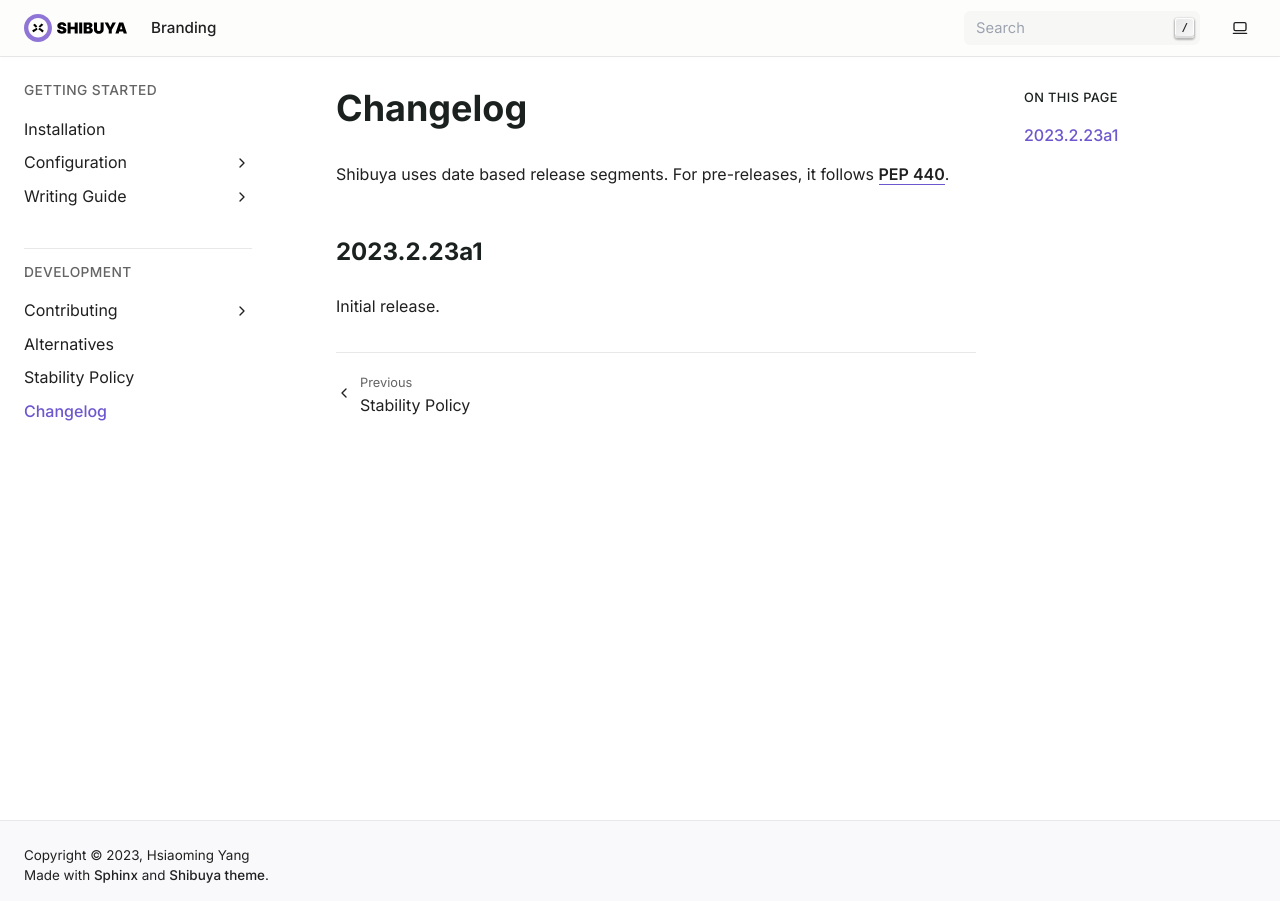
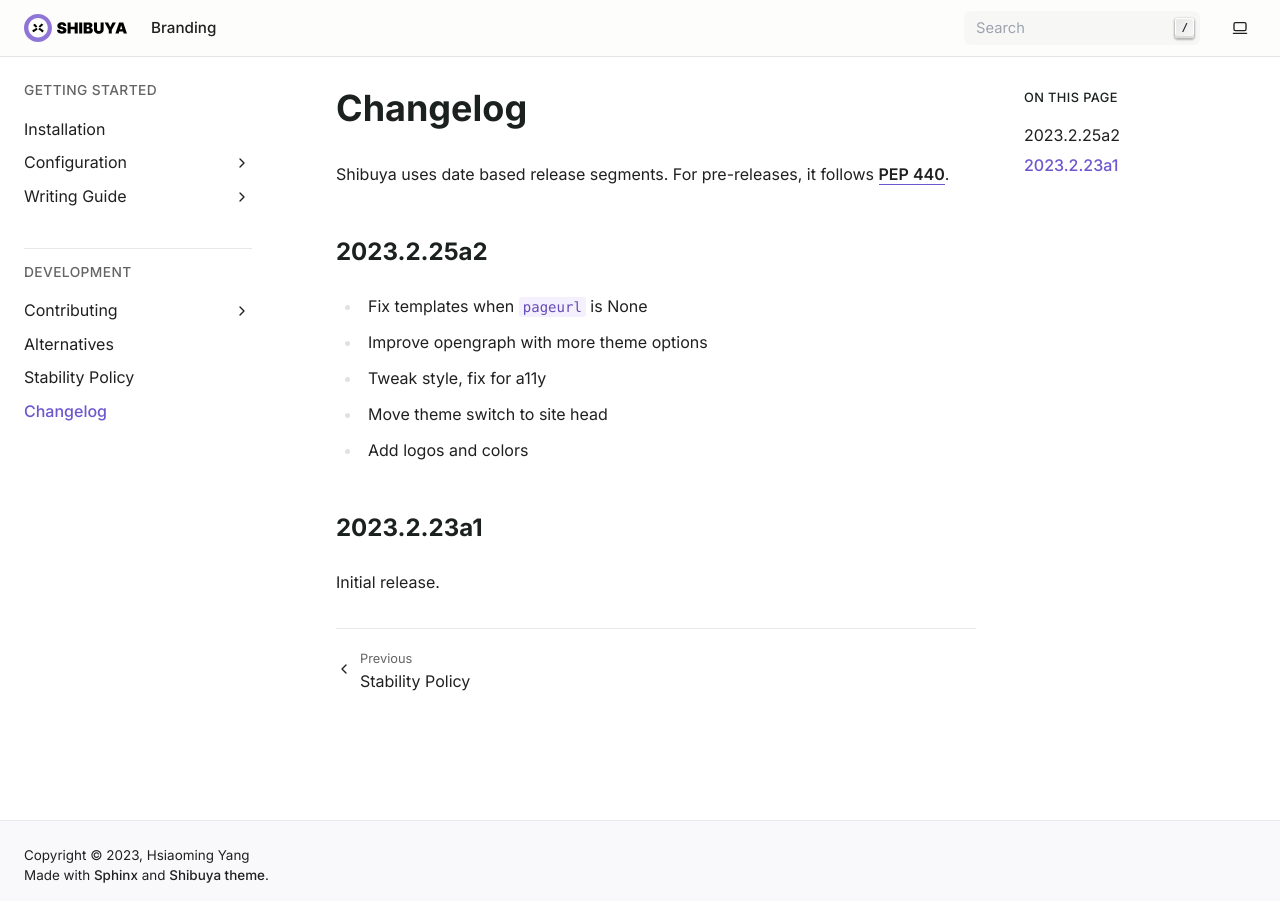
Before and after one commit to lepture/shibuya, a Sphinx documentation site: the page built from docs/changelog.rst, in a window 1280 px wide. Built offline with Sphinx 7.4.7, drawn with Linux system fonts in a browser that asks for light colours; pages that are not in the unit, such as notebooks, are missing from menus.

Commit message:
chore: release 2023.2.25a2

```diff
--- a/docs/changelog.rst
+++ b/docs/changelog.rst
@@ -3,6 +3,16 @@ Changelog
 
 Shibuya uses date based release segments. For pre-releases, it follows :pep:`440`.
 
+
+2023.2.25a2
+-----------
+
+- Fix templates when ``pageurl`` is None
+- Improve opengraph with more theme options
+- Tweak style, fix for a11y
+- Move theme switch to site head
+- Add logos and colors
+
 2023.2.23a1
 -----------
 
--- a/src/shibuya/__init__.py
+++ b/src/shibuya/__init__.py
@@ -15,7 +15,7 @@ from ._sphinx import (
     WrapLineFormatter,
 )
 
-__version__ = '2023.2.23a1'
+__version__ = '2023.2.25a2'
 
 shibuya_version = __version__
 
```
